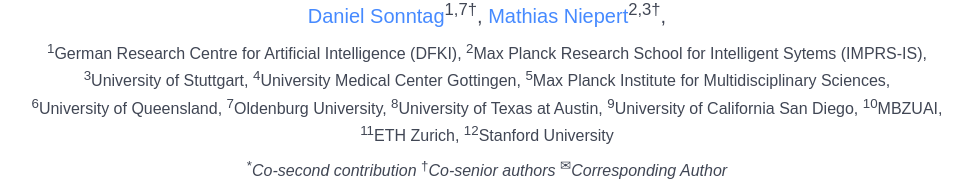
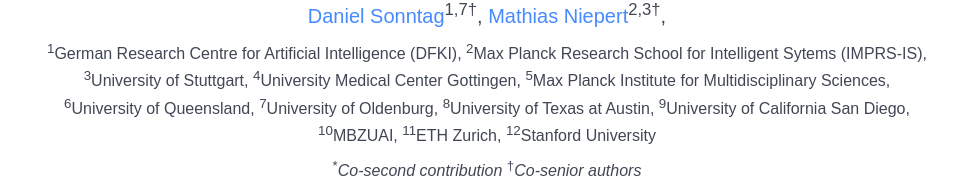
Before and after one commit to exgra-med/exgra-med.github.io, a plain HTML site: page index.html in a window 1280 px wide. Shown: the part 509-702 px from the top of the page, without its empty margins (153-1125 px from the left). Drawn offline with nearby package versions, Linux system fonts and the light colour scheme; a small style sheet from the web is missing.

Commit message:
Update author affiliation

```diff
--- a/index.html
+++ b/index.html
@@ -76,7 +76,7 @@
             <span class="author-block"><sup>4</sup>University Medical Center Gottingen,</span>
             <span class="author-block"><sup>5</sup>Max Planck Institute for Multidisciplinary Sciences,</span>
             <span class="author-block"><sup>6</sup>University of Queensland,</span>
-            <span class="author-block"><sup>7</sup>Oldenburg University,</span>
+            <span class="author-block"><sup>7</sup>University of Oldenburg,</span>
             <span class="author-block"><sup>8</sup>University of Texas at Austin,</span>
             <span class="author-block"><sup>9</sup>University of California San Diego,</span>
             <span class="author-block"><sup>10</sup>MBZUAI,</span>
@@ -87,7 +87,6 @@
           <div class="is-size-6 publication-role">
             <span class="author-block"><sup>&ast;</sup><i>Co-second contribution</i></span>
             <span class="author-block"><sup>&dagger;</sup><i>Co-senior authors</i></span>
-            <span class="author-block"><sup>&#9993;</sup><i>Corresponding Author</i></span>
           </div>
 
           <div class="column has-text-centered">
```
